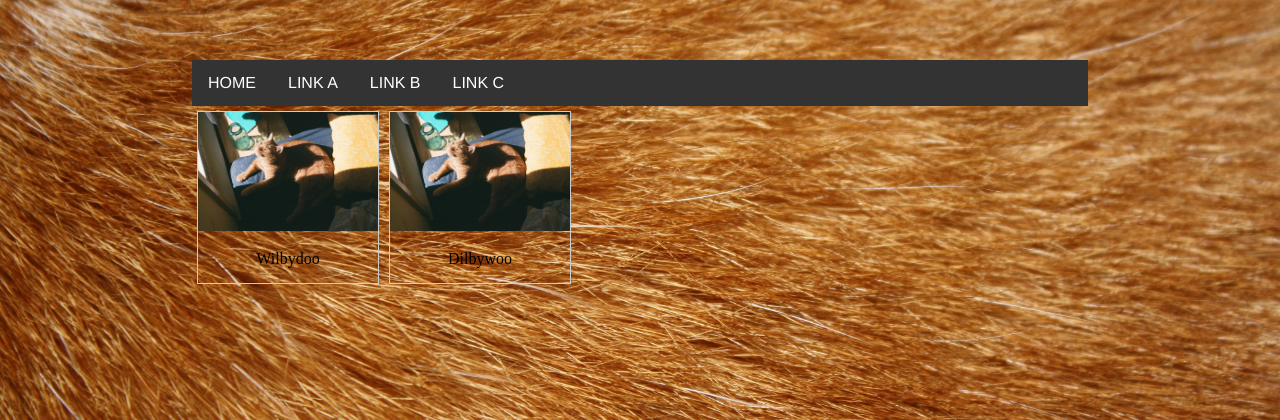
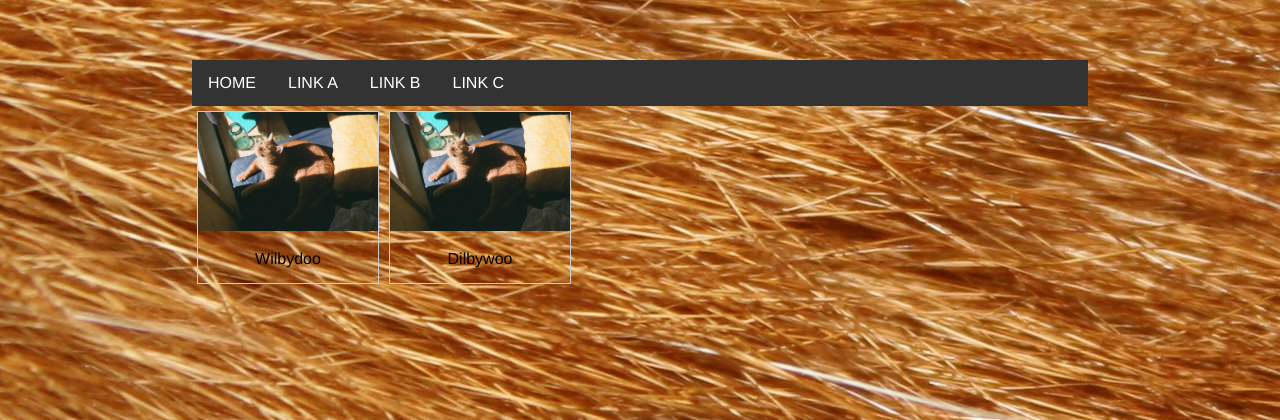
Before and after one commit to juglian/juglian.github.io, a PHP site: page / in a window 1280 px wide. Shown: the top 420 px of the page. Run offline with PHP 8.4, Linux system fonts and the light colour scheme.

Commit message:
Update main.css

```diff
--- a/css/main.css
+++ b/css/main.css
@@ -1,10 +1,10 @@
 body {
     background-image: url("cat fur.jpg");
+    background-position: center;
+    background-repeat: no-repeat;
     background-attachment: fixed;
-    background-position: center;
-    background-color: #ffffff;
-    background-size: cover;
-    background-repeat: no-repeat;
+    background-size: auto;
+    font-family:'Helvetica', 'Arial', 'Sans-Serif';
     margin: 60px auto;
     width: 70%;
 }
@@ -19,7 +19,6 @@ ul {
 
 li {
   float: left;
-  font-family:'Helvetica', 'Arial', 'Sans-Serif';
 }
 
 li a {
```
